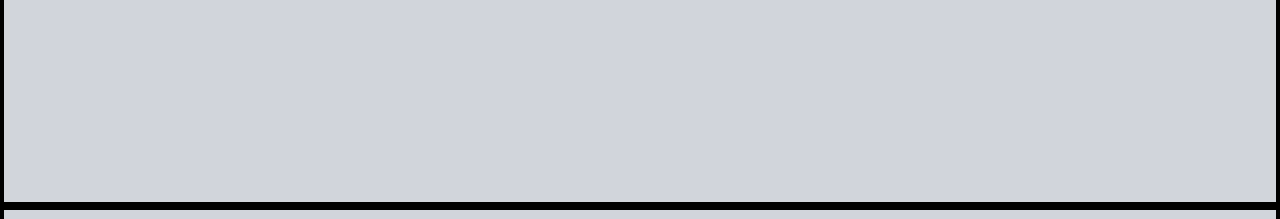
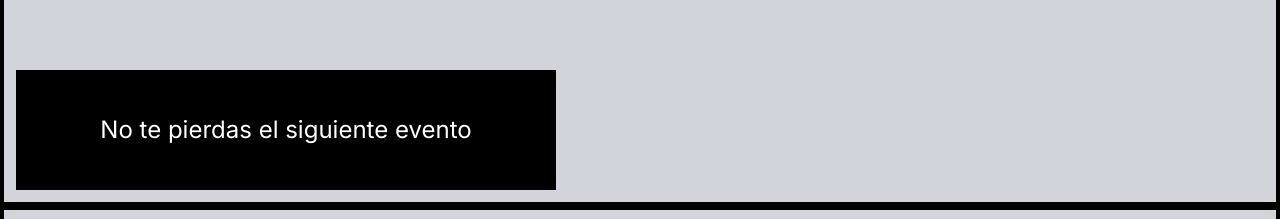
Before and after one commit to liquidberny/dce-webpage, a Next.js app: page / in a window 1280 px wide. Shown: the part 581-800 px from the top of the page. Built offline with nearby package versions, Linux system fonts and the light colour scheme.

Commit message:
cuadrito siguiente evento hero

```diff
--- a/src/app/components/hero.tsx
+++ b/src/app/components/hero.tsx
@@ -56,6 +56,9 @@ const Hero = () => {
           </CarouselContent>
           <CarouselNext />
         </Carousel>
+        <div className="bg-black w-[540px] h-[120px] absolute bottom-0 left-0 mb-4 ml-4 flex items-center justify-center text-white">
+          <h1>No te pierdas el siguiente evento</h1>
+        </div>
       </div>
     </div>
   );
```
